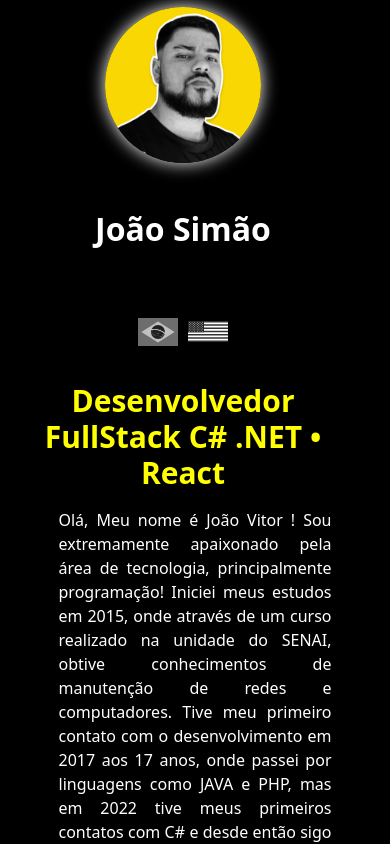
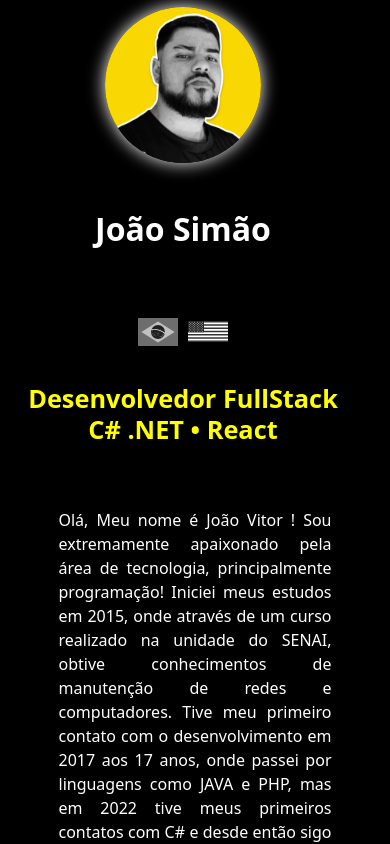
Before and after one commit to lled16/Portifolio, a React (Vite) app: page / in a window 390 px wide. Shown: the top 844 px of the page. Built offline with nearby package versions, Linux system fonts and the light colour scheme.

Commit message:
Feat: Adjusts in style for mobile

```diff
--- a/src/pages/Home/Home.Module.css
+++ b/src/pages/Home/Home.Module.css
@@ -24,14 +24,18 @@
     align-items: center;
     height: 20vh;
 }
+
+.titulo {
+    color: yellow !important;
+    font-size: 4vh !important;
+}
+
 @media (max-width: 600px) {
     .linhaTitulo {
         height: 10vh;
         padding-bottom: 25%;
     }
+    .titulo{
+        font-size: 3vh !important;
+    }
 }
-
-.titulo {
-    color: yellow !important;
-    font-size: 30px !important;
-}
--- a/src/pages/SeletorLinguagem/SeletorLinguagem.Module.css
+++ b/src/pages/SeletorLinguagem/SeletorLinguagem.Module.css
@@ -7,7 +7,7 @@
 
 .bandeira{
     padding: 5px;
-    width: 3.5v;
+    width: 3v;
     filter: grayscale(1)
 }
 .bandeira:hover{
--- a/src/pages/Sobre/Sobre.Module.css
+++ b/src/pages/Sobre/Sobre.Module.css
@@ -1,6 +1,6 @@
 p{
     color: white !important;
-    font-size: 1rem;
+    font-size: 1.3rem;
 }
 
 .colSobre{
@@ -13,3 +13,8 @@
     color: white !important;
     text-justify: inter-word;
 }
+@media (max-width: 600px) {
+    p{
+       font-size: 1rem !important;
+    }
+}
```
